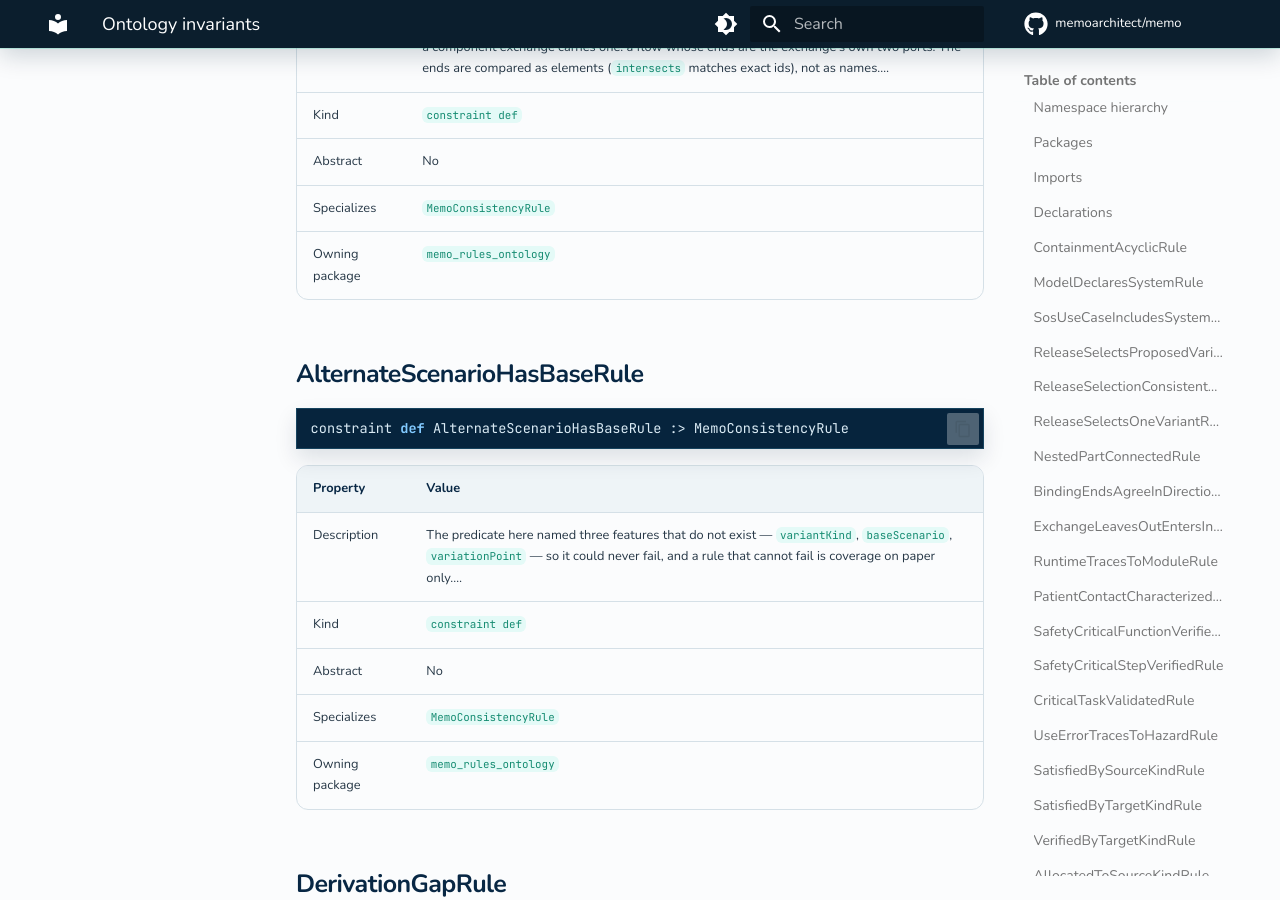
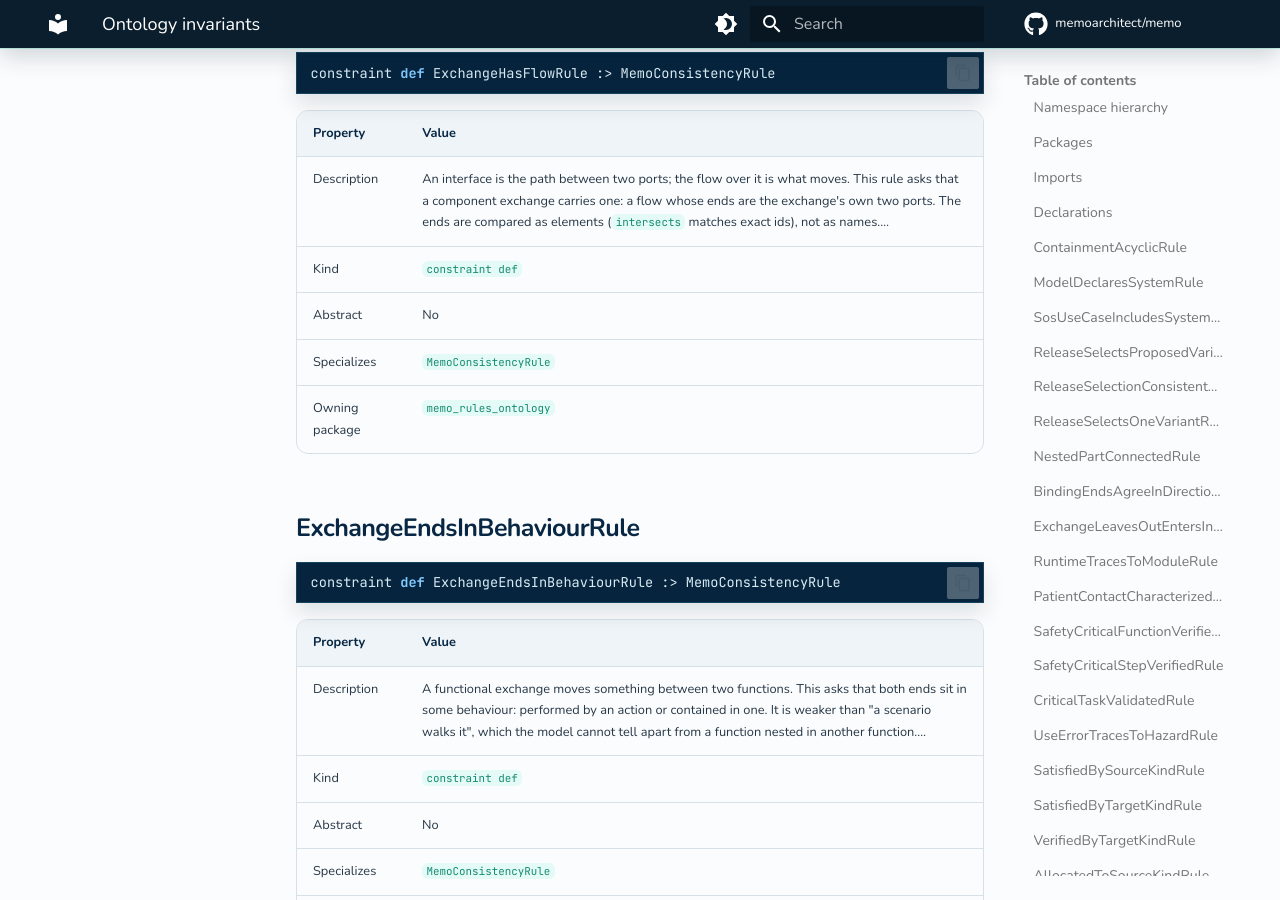
Before and after one commit to memoarchitect/memo, an MkDocs documentation site: the page built from docs/sysml-api/rules/ontology/ontology_invariants.md, in a window 1280 px wide and 900 px high, scrolled down 21518 px. Built offline with MkDocs 1.6.1 and Material for MkDocs 9.7.7, drawn with Linux system fonts in a browser that asks for light colours; comment, search, counter and statistics services are not loaded; some of the changed text lies outside the part shown.

Commit message:
Breaking: bitRateBps is a quantity, signalRange removed; rule for exchanges outside a behaviour
Breaking ontology change: PhysicalInterface.bitRateBps is now a
BinaryDigitRateValue and signalRange is gone. A range is a constraint on an
attribute's type, as the pump example's line pressure and battery voltage now
show. The next release is a minor bump.

CR-ONT-104 warns when either end of a functional exchange is not in a
behaviour.

Co-Authored-By: Claude Opus 5.5 <noreply@anthropic.com>

````diff
--- a/docs/sysml-api/rules/ontology/ontology_invariants.md
+++ b/docs/sysml-api/rules/ontology/ontology_invariants.md
@@ -69,6 +69,7 @@
 | [`LogicalContainsLogicalRule`](#logicalcontainslogicalrule) | `constraint def` | Constraint that checks logical contains logical rule. | `MemoConsistencyRule` |
 | [`PhysicalContainsPhysicalRule`](#physicalcontainsphysicalrule) | `constraint def` | Constraint that checks physical contains physical rule. | `MemoConsistencyRule` |
 | [`ExchangeHasFlowRule`](#exchangehasflowrule) | `constraint def` | An interface is the path between two ports; the flow over it is what moves. This rule asks that a component exchange carries one: a flow whose ends are the exchange's own two ports. The ends are compared as elements (`intersects` matches exact ids), not as names.… | `MemoConsistencyRule` |
+| [`ExchangeEndsInBehaviourRule`](#exchangeendsinbehaviourrule) | `constraint def` | A functional exchange moves something between two functions. This asks that both ends sit in some behaviour: performed by an action or contained in one. It is weaker than "a scenario walks it", which the model cannot tell apart from a function nested in another function.… | `MemoConsistencyRule` |
 | [`AlternateScenarioHasBaseRule`](#alternatescenariohasbaserule) | `constraint def` | The predicate here named three features that do not exist — `variantKind`, `baseScenario`, `variationPoint` — so it could never fail, and a rule that cannot fail is coverage on paper only.… | `MemoConsistencyRule` |
 | [`DerivationGapRule`](#derivationgaprule) | `constraint def` | A WARNING, not an error: it describes a trace graph that is suspicious rather than invalid, and a regulated model has legitimate exceptions. It reads `upstream` / `downstream` because the bare relation name is bidirectional.… | `MemoConsistencyRule` |
 | [`CausesCauseKindRule`](#causescausekindrule) | `constraint def` | Causes' ends are untyped because its CauseKind spans parts and items (memo_fmea.sysml). These carry what the types cannot. | `MemoConsistencyRule` |
@@ -590,6 +591,21 @@ constraint def ExchangeHasFlowRule :> MemoConsistencyRule
 | Property | Value |
 | --- | --- |
 | Description | An interface is the path between two ports; the flow over it is what moves. This rule asks that a component exchange carries one: a flow whose ends are the exchange's own two ports. The ends are compared as elements (`intersects` matches exact ids), not as names.… |
+| Kind | `constraint def` |
+| Abstract | No |
+| Specializes | `MemoConsistencyRule` |
+| Owning package | `memo_rules_ontology` |
+
+
+## ExchangeEndsInBehaviourRule
+
+```sysml
+constraint def ExchangeEndsInBehaviourRule :> MemoConsistencyRule
+```
+
+| Property | Value |
+| --- | --- |
+| Description | A functional exchange moves something between two functions. This asks that both ends sit in some behaviour: performed by an action or contained in one. It is weaker than "a scenario walks it", which the model cannot tell apart from a function nested in another function.… |
 | Kind | `constraint def` |
 | Abstract | No |
 | Specializes | `MemoConsistencyRule` |
@@ -1401,6 +1417,25 @@ constraint def WorkflowRealizesUseCaseOfItsLevelRule :> MemoConsistencyRule
             constraint { true }
         }
 
+        // A functional exchange moves something between two functions. This asks
+        // that both ends sit in some behaviour: performed by an action or contained
+        // in one. It is weaker than "a scenario walks it", which the model cannot
+        // tell apart from a function nested in another function.
+        //
+        // `warning` and `assurance`: a method that models the exchanges first and
+        // the scenarios later tailors it.
+        constraint def ExchangeEndsInBehaviourRule :> MemoConsistencyRule {
+            @MemoIdentity { :>> providedId = "CR-ONT-104"; }
+            attribute tailoring = RuleTailoringKind::assurance;
+            attribute domain = RuleDomainKind::modelling;
+            attribute obligation = RuleObligationKind::recommended;
+            attribute appliesTo = "FunctionalExchange";
+            attribute severity = RuleSeverityKind::warning;
+            attribute rationaleText = "Both ends of a functional exchange should be in a behaviour. An exchange with an end that no action performs or contains cannot be reached by walking one.";
+            attribute predicateExpression = "sourceEnd->forAll(upstream(performs)->exists(construct == 'action') or upstream(composes)->exists(construct == 'action')) and targetEnd->forAll(upstream(performs)->exists(construct == 'action') or upstream(composes)->exists(construct == 'action'))";
+            constraint { true }
+        }
+
         // The predicate here named three features that do not exist — `variantKind`,
         // `baseScenario`, `variationPoint` — so it could never fail, and a rule that
         // cannot fail is coverage on paper only. `baseScenario` is the one the
````
Also changed, not shown: docs/sysml-api/architecture/realization/physical/memo_physical_architecture.md (+4 -4 lines), docs/sysml-api/constraints.md (+1 -0 lines), docs/sysml-api/hierarchy.md (+1 -1 lines), 4 other files.
